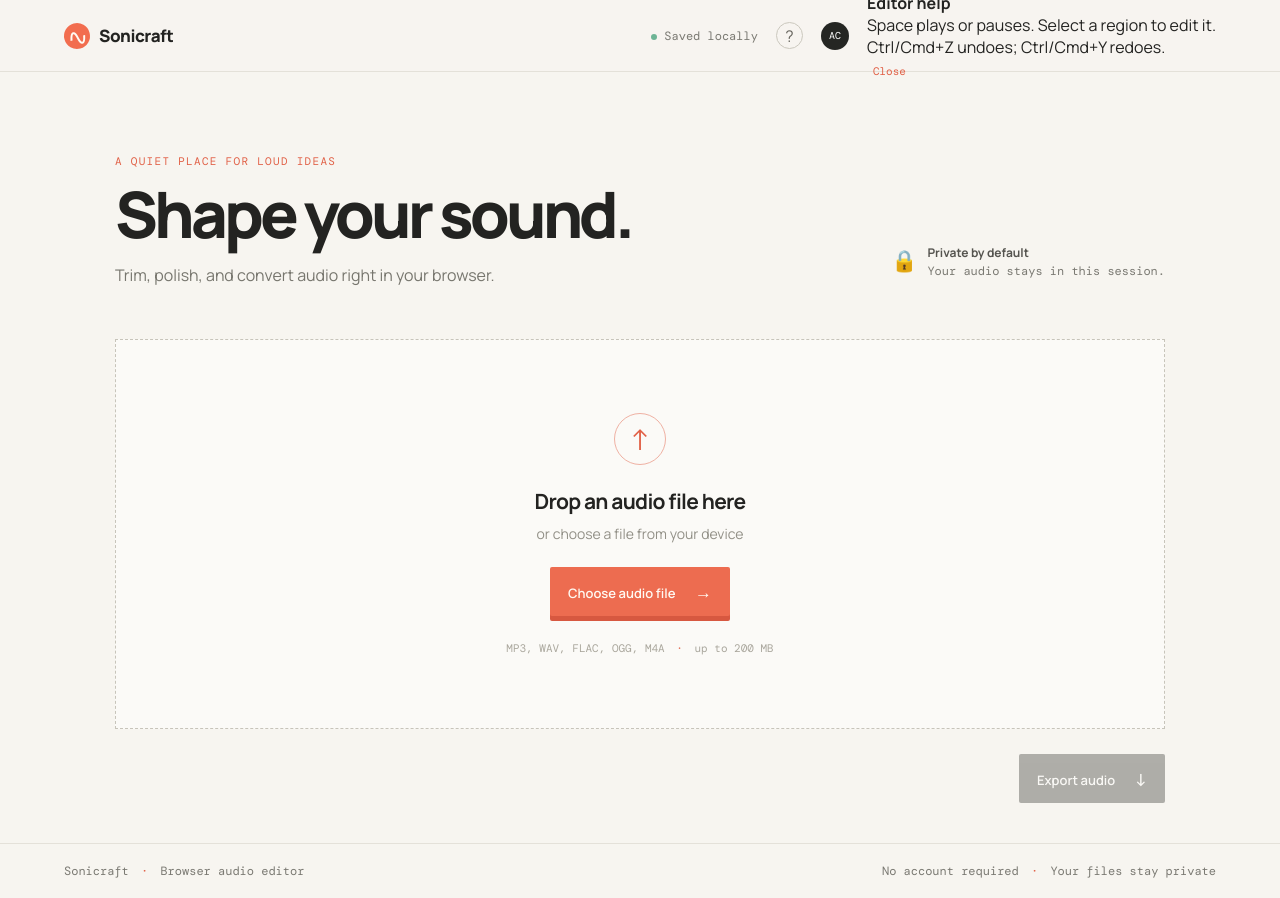
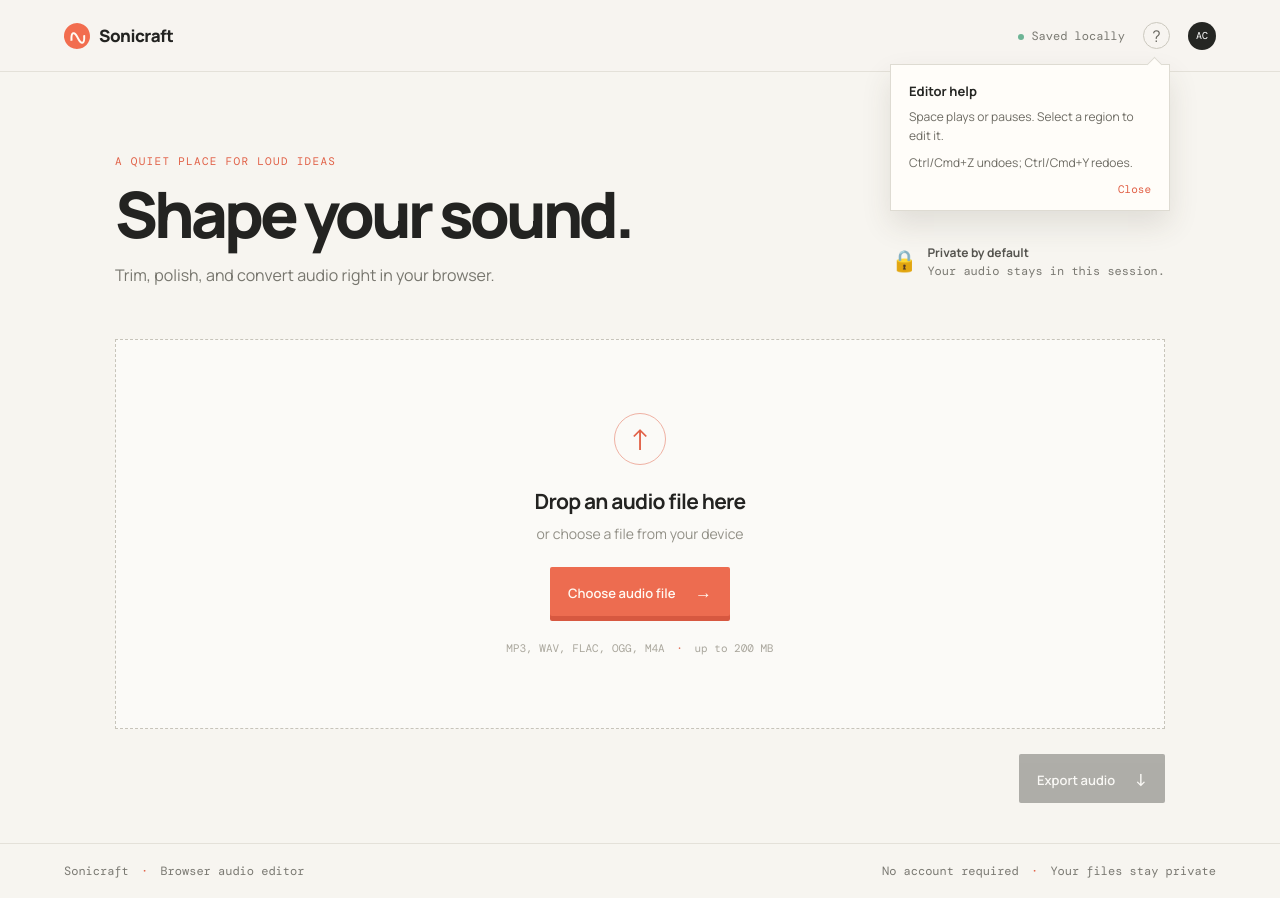
Before and after one commit to casperkangas/audio-editor-app, a React (Vite) app in the folder apps/web/: page / in a window 1280 px wide. Both pictures are taken after a click on the button "Help". Built offline with nearby package versions, Linux system fonts and the light colour scheme.

Commit message:
Feat: Fixed UI for "?" & "AC" buttons to look nicer

```diff
--- a/apps/web/src/App.css
+++ b/apps/web/src/App.css
@@ -5,7 +5,13 @@
 .brand { color: #232321; text-decoration: none; display: flex; align-items: center; gap: 9px; font-size: 17px; font-weight: 800; letter-spacing: -.5px; }
 .brand-mark { display: grid; place-items: center; width: 26px; height: 26px; border-radius: 50%; background: #f26d4f; color: #fffaf3; font-size: 25px; line-height: 1; transform: rotate(-15deg); }
 .topbar-actions, .transport-actions, .file-title, .bottom-row, footer { display: flex; align-items: center; }
-.topbar-actions { gap: 18px; }
+.topbar-actions { gap: 18px; position: relative; }
+.header-popover { position: absolute; z-index: 10; top: calc(100% + 14px); right: 0; box-sizing: border-box; width: min(280px, calc(100vw - 32px)); padding: 18px 18px 14px; border: 1px solid #dedbd2; background: #fffdf9; box-shadow: 0 14px 28px rgba(63, 57, 42, .12); color: #6d6b63; font-size: 12px; line-height: 1.55; }
+.header-popover-help { right: 46px; }
+.header-popover::before { content: ''; position: absolute; top: -6px; right: 9px; width: 10px; height: 10px; border-top: 1px solid #dedbd2; border-left: 1px solid #dedbd2; background: #fffdf9; transform: rotate(45deg); }
+.header-popover strong { display: block; margin-bottom: 9px; color: #252623; font-size: 13px; line-height: 1.3; }
+.header-popover p { margin: 0 0 8px; overflow-wrap: anywhere; }
+.header-popover .text-button { display: block; margin: 10px 0 0 auto; padding: 0; }
 .save-state, .privacy-note, footer { color: #7a7972; font: 12px 'DM Mono', monospace; }
 .status-dot { display: inline-block; width: 6px; height: 6px; margin-right: 7px; border-radius: 50%; background: #6db495; }
 .icon-button, .avatar { border: 0; cursor: pointer; }
--- a/apps/web/src/App.tsx
+++ b/apps/web/src/App.tsx
@@ -194,7 +194,11 @@ function App() {
             <div
               ref={headerPopover}
               id="header-popover"
-              className="header-popover"
+              className={`header-popover ${
+                activeHeaderPopover === "help"
+                  ? "header-popover-help"
+                  : "header-popover-account"
+              }`}
               role="dialog"
               aria-label={
                 activeHeaderPopover === "help" ? "Editor help" : "Session account"
```
